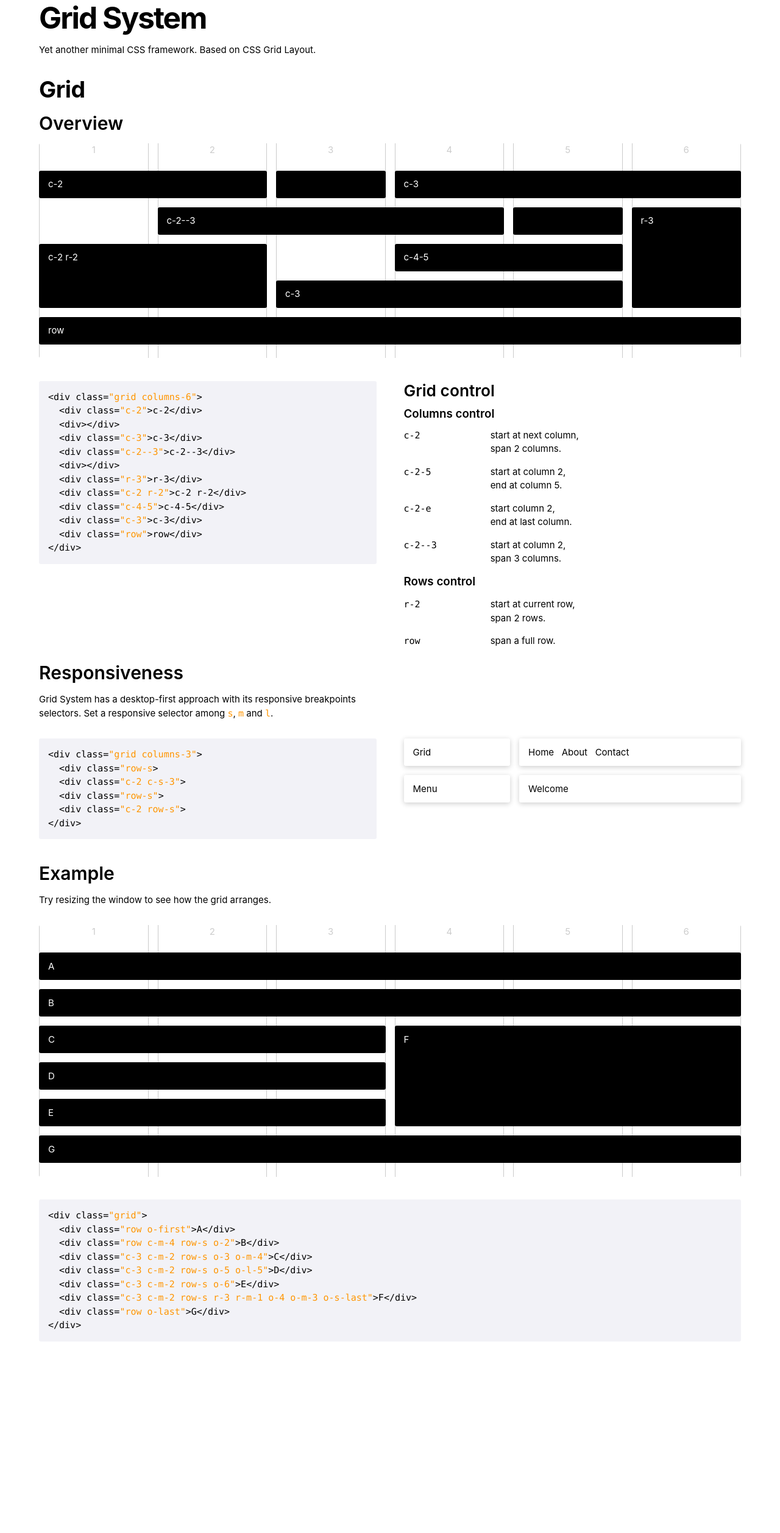
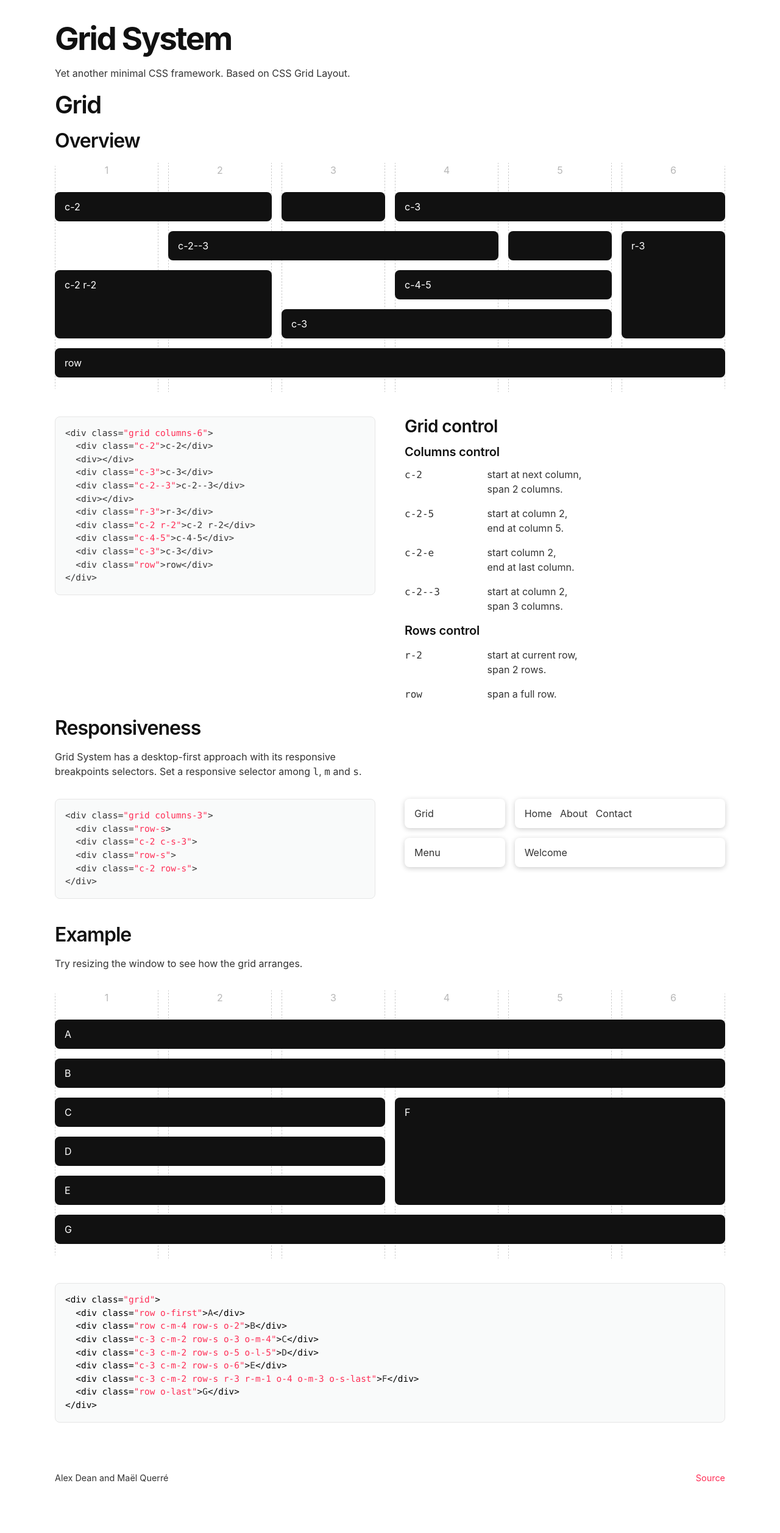
Before and after one commit to maelquerre/matrixcss, a Jekyll site: the page built from docs/index.html, in a window 1280 px wide. Shown: the whole page at 61% size. Built offline with Jekyll 4.4.1, drawn with Linux system fonts in a browser that asks for light colours; some web fonts are replaced; before the commit the page ends 2245 px from its top, so only the background shows below that.

Commit message:
Add footer and minor adjustments

```diff
--- a/docs/_config.yml
+++ b/docs/_config.yml
@@ -1,7 +1,9 @@
 # Site settings
 title: "Grid System"
 description: "Yet another minimal CSS framework. Based on CSS Grid Layout."
+url: "https://glascode.github.io"
 baseurl: "/grid-system"
+repository: "https://github.com/glascode/grid-system"
 
 # Build settings
 include: ["_pages"]  # include more files
--- /dev/null
+++ b/docs/_includes/footer.html
@@ -0,0 +1,4 @@
+<footer class="grid columns-2">
+  <p>Alex Dean and Maël Querré</p>
+  <p><a href="{{ site.repository }}">Source</a></p>
+</footer>
--- a/docs/_layouts/default.html
+++ b/docs/_layouts/default.html
@@ -8,6 +8,7 @@
   {{ content }}
 </main>
 
+{% include footer.html %}
 </body>
 
 </html>
--- a/docs/css/docs.css
+++ b/docs/css/docs.css
@@ -3,26 +3,26 @@
 }
 
 html {
-  font-size: 15px;
+  font-size: 16px;
   scroll-behavior: smooth;
 }
 
 @media (max-width: 575px) {
   html {
-    font-size: 13px;
+    font-size: 14px;
   }
 }
 body {
   margin: 0;
+  padding: 2rem 5% 0;
   font-family: "Inter", sans-serif;
   line-height: 1.5;
+  color: #333;
 }
 
-main, nav {
-  max-width: 1300px;
+main, footer {
+  max-width: 1100px;
   margin: auto;
-  padding-left: 5%;
-  padding-right: 5%;
 }
 
 section {
@@ -33,6 +33,7 @@ h1, h2, h3, h4, h5, h6 {
   margin: 0 0 0.8rem;
   font-weight: 600;
   line-height: 1.2;
+  color: #111;
 }
 h1 > a, h2 > a, h3 > a, h4 > a, h5 > a, h6 > a {
   display: block;
@@ -43,7 +44,7 @@ h1 > a, h2 > a, h3 > a, h4 > a, h5 > a, h6 > a {
   outline: none;
 }
 h1 > a[href^="#"]:hover, h2 > a[href^="#"]:hover, h3 > a[href^="#"]:hover, h4 > a[href^="#"]:hover, h5 > a[href^="#"]:hover, h6 > a[href^="#"]:hover {
-  color: #007aff;
+  color: #ff2d55;
 }
 .grid > h1, .grid > h2, .grid > h3, .grid > h4, .grid > h5, .grid > h6 {
   margin: 0;
@@ -54,27 +55,29 @@ h1:not(:first-of-type), h2:not(:first-of-type), h3:not(:first-of-type), h4:not(:
 
 h1 {
   font-size: 3.3rem;
-  letter-spacing: -0.04em;
+  letter-spacing: -0.045em;
   font-weight: 700;
 }
 
 h2 {
   font-size: 2.5rem;
-  letter-spacing: -0.01em;
-  font-weight: 700;
+  letter-spacing: -0.035em;
 }
 
 h3 {
   font-size: 2rem;
+  letter-spacing: -0.03em;
 }
 
 h4 {
   font-size: 1.75rem;
+  letter-spacing: -0.02em;
 }
 
 h5 {
   font-size: 1.25rem;
   font-weight: 600;
+  letter-spacing: -0.01em;
 }
 
 h6 {
@@ -87,6 +90,14 @@ p {
   margin-bottom: 1rem;
 }
 
+a {
+  color: #ff2d55;
+  text-decoration: none;
+}
+a:hover {
+  text-decoration: underline #ff2d55;
+}
+
 .grid.demo {
   position: relative;
   grid-template-rows: 2rem;
@@ -95,8 +106,8 @@ p {
 .grid.demo > * {
   padding: 0.75rem 1rem;
   color: #fff;
-  background-color: #000;
-  border-radius: 0.2rem;
+  background-color: #111;
+  border-radius: 0.5rem;
 }
 .grid.demo > *:nth-child(100n+1),
 .grid.demo > *:nth-child(100n+2),
@@ -106,8 +117,9 @@ p {
 .grid.demo > *:nth-child(100n+6) {
   padding: 0;
   text-align: center;
-  color: rgba(0, 0, 0, 0.2);
-  background-color: transparent;
+  color: rgba(17, 17, 17, 0.3);
+  background: none;
+  border: 0;
 }
 .grid.demo .grid.guides {
   position: absolute;
@@ -115,47 +127,59 @@ p {
   left: 0;
   right: 0;
   bottom: -1.5rem;
+  grid-template-rows: minmax(1rem, 100rem);
   padding: 0;
-  background-color: transparent;
+  background: none;
+  border: 0;
   opacity: 0.2;
   overflow: hidden;
   pointer-events: none;
+  z-index: -1;
 }
 .grid.demo .grid.guides > * {
   margin-top: -1px;
   margin-bottom: -1px;
   grid-row: 1/-1;
   background-color: transparent;
-  box-shadow: inset 0 0 0 1px #000;
+  border: 1px dashed #111;
 }
 
 .grid.example > * {
   padding: 0.75rem 1rem;
   background-color: #fff;
-  border-radius: 0.2rem;
+  border-radius: 0.5rem;
   box-shadow: 0 2px 8px rgba(0, 0, 0, 0.2);
+}
+
+footer {
+  padding: 2rem 0 4rem;
+  font-size: 0.9rem;
+}
+footer p:last-child {
+  text-align: right;
 }
 
 pre.highlight {
   margin: 0 0 1rem;
   padding: 1rem;
-  background-color: #f2f2f7;
-  border-radius: 0.2rem;
+  background-color: #f9fafa;
+  border: 1px solid #e6e6e6;
+  border-radius: 0.5rem;
 }
 
 code.highlighter-rouge {
   /* inline code */
   margin: 0;
-  color: #ff9500;
 }
 
 pre, code {
-  font-family: "SF Mono", Menlo, "Liberation Mono", monospace;
+  font-family: "SFMono-Regular", Menlo, Consolas, "Liberation Mono", monospace;
 }
 
 pre {
   margin: 0;
   overflow: scroll;
+  font-size: 0.9em;
 }
 
 /* Comment */
@@ -304,7 +328,7 @@ pre {
 
 /* Literal.String */
 .highlight .s {
-  color: #ff9500;
+  color: #ff2d55;
 }
 
 .highlight .n {
--- a/docs/index.html
+++ b/docs/index.html
@@ -4,11 +4,8 @@ title: Index
 permalink: /
 ---
 
-<section>
-  <h1>{{ site.title }}</h1>
-
-  <p>{{ site.description }}</p>
-</section>
+<h1>{{ site.title }}</h1>
+<p>{{ site.description }}</p>
 
 <section id="grid" class="grid columns-6" style="column-gap: 3rem;">
   <h2 class="row"><a href="#grid">Grid</a></h2>
@@ -39,12 +36,12 @@ permalink: /
 
       <div class="row">row</div>
       <div class="grid columns-6 guides">
-        <div>&nbsp;</div>
-        <div>&nbsp;</div>
-        <div>&nbsp;</div>
-        <div>&nbsp;</div>
-        <div>&nbsp;</div>
-        <div>&nbsp;</div>
+        <div></div>
+        <div></div>
+        <div></div>
+        <div></div>
+        <div></div>
+        <div></div>
       </div>
     </div>
   </div>
@@ -70,24 +67,24 @@ permalink: /
     <h5>Columns control</h5>
 
     <div class="grid columns-4">
-      <div><code>c-2</code></div>
+      <div><code class="highlighter-rouge">c-2</code></div>
       <div class="c-2-e">start at next column,<br>span 2 columns.</div>
 
-      <div><code>c-2-5</code></div>
+      <div><code class="highlighter-rouge">c-2-5</code></div>
       <div class="c-2-e">start at column 2,<br>end at column 5.</div>
 
-      <div><code>c-2-e</code></div>
+      <div><code class="highlighter-rouge">c-2-e</code></div>
       <div class="c-2-e">start column 2,<br>end at last column.</div>
 
-      <div><code>c-2--3</code></div>
+      <div><code class="highlighter-rouge">c-2--3</code></div>
       <div class="c-2-e">start at column 2,<br>span 3 columns.</div>
 
       <h5 class="row">Rows control</h5>
 
-      <div><code>r-2</code></div>
+      <div><code class="highlighter-rouge">r-2</code></div>
       <div class="c-2-e">start at current row,<br>span 2 rows.</div>
 
-      <div><code>row</code></div>
+      <div><code class="highlighter-rouge">row</code></div>
       <div class="c-2-e">span a full row.</div>
     </div>
   </div>
@@ -97,9 +94,9 @@ permalink: /
   </h3>
 
   <p class="c-3 row-s">{{ site.title }} has a desktop-first approach with its responsive breakpoints selectors.
-    Set a responsive selector among <code class="highlighter-rouge">s</code>,
+    Set a responsive selector among <code class="highlighter-rouge">l</code>,
     <code class="highlighter-rouge">m</code> and
-    <code class="highlighter-rouge">l</code>.
+    <code class="highlighter-rouge">s</code>.
   </p>
 
   <div class="c-1-3 row-s">
```
Also changed, not shown: docs/_scss/_base.scss (+45 -15 lines), docs/_scss/_syntax.scss (+5 -4 lines), docs/_scss/_variables.scss (+5 -7 lines), docs/images/favicon.png, 1 other file.
